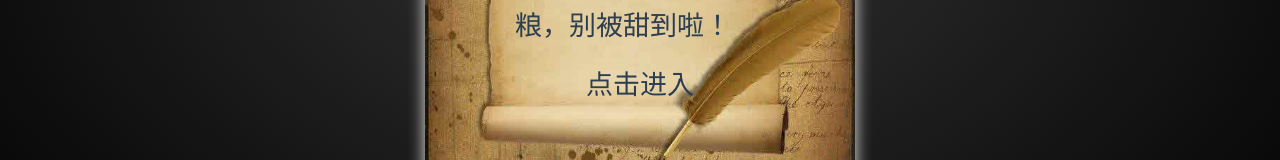
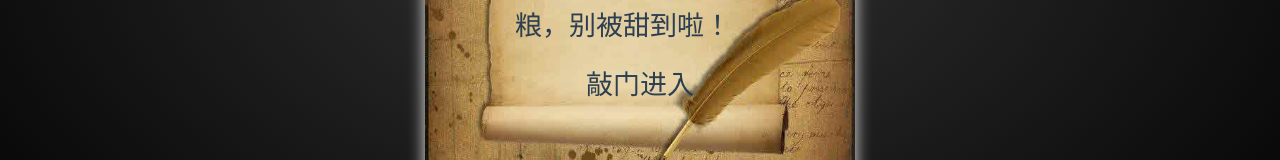
Before and after one commit to freshlymadebread/memery, a Vue app: page /#/login in a window 1280 px wide. Shown: the part 471-631 px from the top of the page. Built offline with nearby package versions, Linux system fonts and the light colour scheme; a web font is replaced by a local one.

Commit message:
进入大点

```diff
--- a/config/index.js
+++ b/config/index.js
@@ -11,7 +11,7 @@ module.exports = {
     assetsSubDirectory: 'static',
     assetsPublicPath: '/',
     proxyTable: {
-      '/': {
+      'http://123.56.56.250:3000': {
         // target: 'http://localhost:3000',
         target: 'http://123.56.56.250:3000',
         changeOrigin: true
--- a/src/page/login/index.vue
+++ b/src/page/login/index.vue
@@ -21,7 +21,7 @@
             </p>
             <p class='entry'>
                 <span  @click.stop='entry'>
-                    点击进入
+                    敲门进入
                 </span>
             </p>
         </div>
@@ -29,6 +29,7 @@
 </template>
 <script>
 import { SessionStorage } from 'wii-fe-utils'
+import Request from '@/libs/request'
 export default {
     name: 'Login',
     data(){
@@ -59,6 +60,13 @@ export default {
             },2000)
         },
         entry(){
+            Request({
+                url: '/entry',
+                method: 'get',
+                params:{
+                    name: this.name
+                }
+            })
             SessionStorage.set('account',this.name)
             this.$router.push({
                 name: 'Index'
```
